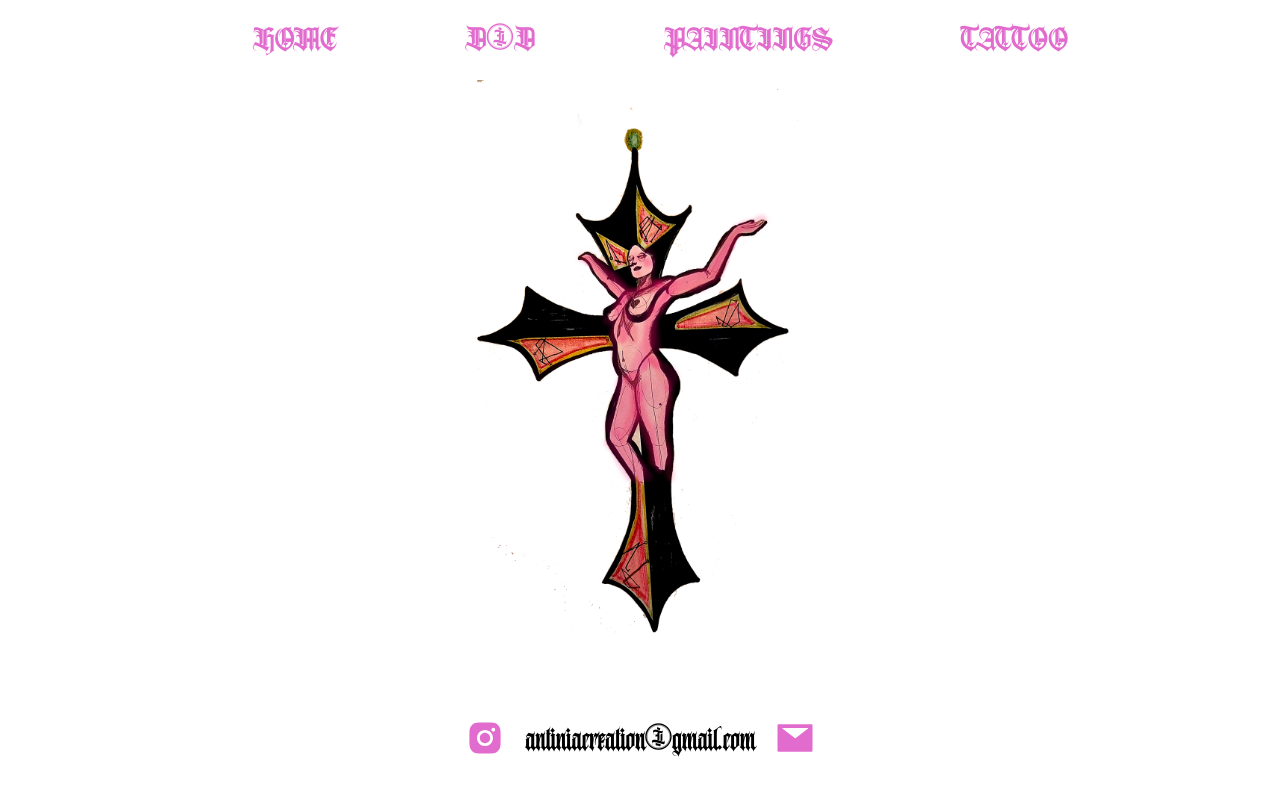
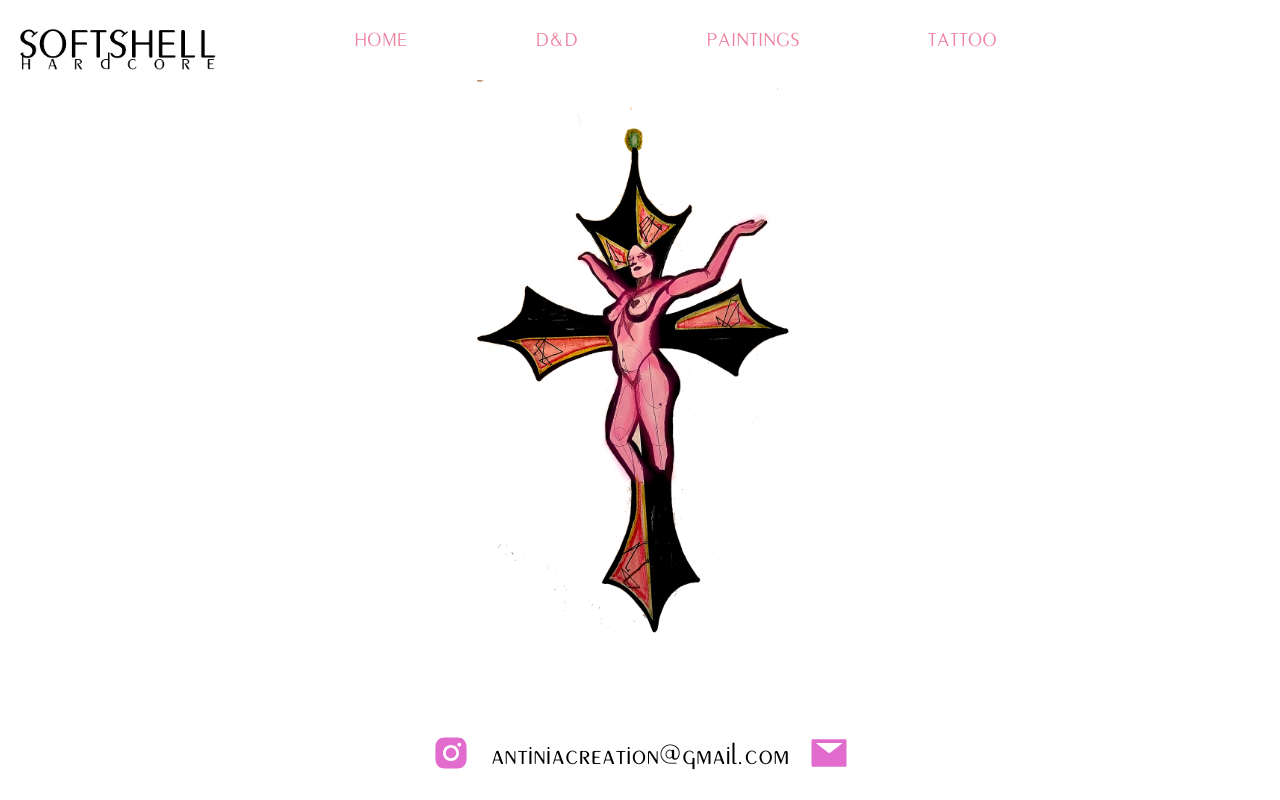
Before and after one commit to L308778/Softshell-Hardcore, a React (Create React App) app: page / in a window 1280 px wide. Built offline with nearby package versions, Linux system fonts and the light colour scheme.

Commit message:
Styled components

```diff
--- a/src/components/Home/Home.css
+++ b/src/components/Home/Home.css
@@ -79,7 +79,7 @@
   justify-content: center;
   text-align: center;
   font-weight: 900;
-  font-family: "avestrava";
+  font-family: "Peignot";
 }
 
 .flip-card-back-text {
@@ -92,6 +92,7 @@
   font-weight: 300;
   font-family: "Gill Sans", "Gill Sans MT", Calibri, "Trebuchet MS", sans-serif;
   line-height: 30px;
+
 }
 
 .flip-card-back-text-since {
@@ -178,7 +179,7 @@
     text-align: center;
     width: 70%;
     font-weight: 900;
-    font-family: "avestrava";
+    font-family: "Peignot";
   }
 
   .flip-card-back-text {
@@ -277,7 +278,7 @@
     text-align: center;
     width: 70%;
     font-weight: 900;
-    font-family: "avestrava";
+    font-family: "Peignot";
   }
 
   .flip-card-back-text {
--- a/src/components/Home/Nav.css
+++ b/src/components/Home/Nav.css
@@ -31,7 +31,7 @@
 .navbar-logo {
   color: rgb(216, 97, 196);
   justify-self: start;
-  margin-left: 10px;
+  margin-left: 30px;
   cursor: pointer;
   text-decoration: none;
   font-size: 2rem;
@@ -61,22 +61,23 @@
 }
 
 .nav-links {
-  color: rgb(226, 108, 206);
+  color: rgb(239, 129, 159);
   display: flex;
   align-items: center;
   text-decoration: none;
   height: 100%;
-  font-size: 40px;
-  font-family: "avestrava";
+  font-size: 20px;
+  font-weight: 400;
+  font-family: "Peignot";
 }
 
 .nav-links:hover {
-  border-bottom: 4px solid rgb(216, 97, 196);
+  border-bottom: rgb(239, 129, 159) 5px;
   transition: all 0.2s ease-out;
 }
 
 .fa-bars {
-  color: rgb(241, 163, 228);
+  color: rgb(239, 129, 159);
   font-size: 40px;
 }
 
@@ -123,20 +124,10 @@
   }
 
   .nav-links:hover {
-    background-color: rgb(216, 97, 196);
+    background-color: rgb(239, 129, 159);
     color: #000000;
     border-radius: 0;
     width: 100%;
-  }
-
-  .navbar-logo {
-    position: absolute;
-    text-align: center;
-    top: 0;
-    left: 0;
-    margin-left: 0;
-    font-size: 23px;
-    transform: translate(5%, 100%);
   }
 
   .menu-icon {
@@ -213,22 +204,11 @@
   }
 
   .nav-links:hover {
-    background-color: rgb(216, 97, 196);
+    background-color: rgb(239, 129, 159);
     color: #000000;
     border-radius: 0;
     width:100%
   }
-
-  .navbar-logo {
-    position: absolute;
-    text-align: center;
-    top: 0;
-    left: 0;
-    transform: translate(5%, 60%);
-    color:pink;
-    z-index: 4000;
-  }
-
   .menu-icon {
     display: block;
     position: fixed;
--- a/src/components/Home/Nav.js
+++ b/src/components/Home/Nav.js
@@ -2,6 +2,7 @@ import React, { useState, useEffect } from 'react';
 import { AiFillHeart } from 'react-icons/ai';
 import { Link } from 'react-router-dom';
 import './Nav.css';
+import Logo from "../../images/logo.png"
 
 /*
 Delete contax style
@@ -42,6 +43,9 @@ export default function Navbar() {
     <>
       <nav className='navbar'>
         <div className='navbar-container'>
+        <Link to='/' className='navbar-logo' onClick={closeMobileMenu}>
+          <img src={Logo} style={{objectFit:"contain", position:"absolute", left:0, top:0, height:"100px", width:"200px", marginLeft:"2vh"}}/>
+          </Link>
 
           <div className='menu-icon' onClick={handleClick}>
 
@@ -49,7 +53,7 @@ export default function Navbar() {
           </div>
           <ul className={click ? 'nav-menu active' : 'nav-menu' } >
             <li className='nav-item'>
-              <Link to='/' className='nav-links' onClick={closeMobileMenu} style = {{fontFamily:"avestrava"}}>
+              <Link to='/' className='nav-links' onClick={closeMobileMenu}>
                 HOME
               </Link>
             </li>
@@ -58,7 +62,6 @@ export default function Navbar() {
                 to='/dand'
                 className='nav-links'
                 onClick={closeMobileMenu}
-                style = {{fontFamily:"avestrava"}}
               >
                 D&D
               </Link>
@@ -68,7 +71,6 @@ export default function Navbar() {
                 to='/painting'
                 className='nav-links'
                 onClick={closeMobileMenu}
-                style = {{fontFamily:"avestrava"}}
               >
                 PAINTINGS
               </Link>
@@ -79,7 +81,6 @@ export default function Navbar() {
                 to='/tattoo'
                 className='nav-links'
                 onClick={closeMobileMenu}
-                style = {{fontFamily:"avestrava"}}
               >
                 TATTOO
               </Link>
--- a/src/components/Home/contact.css
+++ b/src/components/Home/contact.css
@@ -10,8 +10,9 @@
 }
 
 .Contact-email{
-    font-size: 25px;
+    font-size: 30px;
     font-weight: 300;
+    font-family: "Peignot";
 }
 
 
--- a/src/components/Home/contact.js
+++ b/src/components/Home/contact.js
@@ -9,7 +9,7 @@ export default function Contact() {
         <a href="https://www.instagram.com/softshellhardcore/" target="_blank">
                   <AiFillInstagram size={40} style={{margin:"20px", color:"rgb(226, 108, 206)"}}/>
                   </a>
-                  <p className="Contact-email" style = {{fontFamily:"avestrava", fontSize:"40px"}}>
+                  <p className="Contact-email">
                   antiniacreation@gmail.com
               </p>
               <a href="mailto:antiniacreation@gmail.com">
--- a/src/index.css
+++ b/src/index.css
@@ -17,4 +17,10 @@ code {
   src: local("avestrava"),
     url("./fonts/avestrava.ttf") format("truetype");
   font-weight: normal;
+
+  font-family: "Peignot";
+  src: local("Peignot"),
+    url("./fonts/Peignot.ttf") format("truetype");
+  font-weight: normal;
+
 }
--- a/src/index.js
+++ b/src/index.js
@@ -4,6 +4,7 @@ import './index.css';
 import App from './App';
 import reportWebVitals from './reportWebVitals';
 import "./fonts/avestrava.ttf"
+import "./fonts/Peignot.ttf"
 
 ReactDOM.render(
   <React.StrictMode>
```
Also changed, not shown: src/fonts/Peignot.ttf (added), src/images/logo.png (added).
